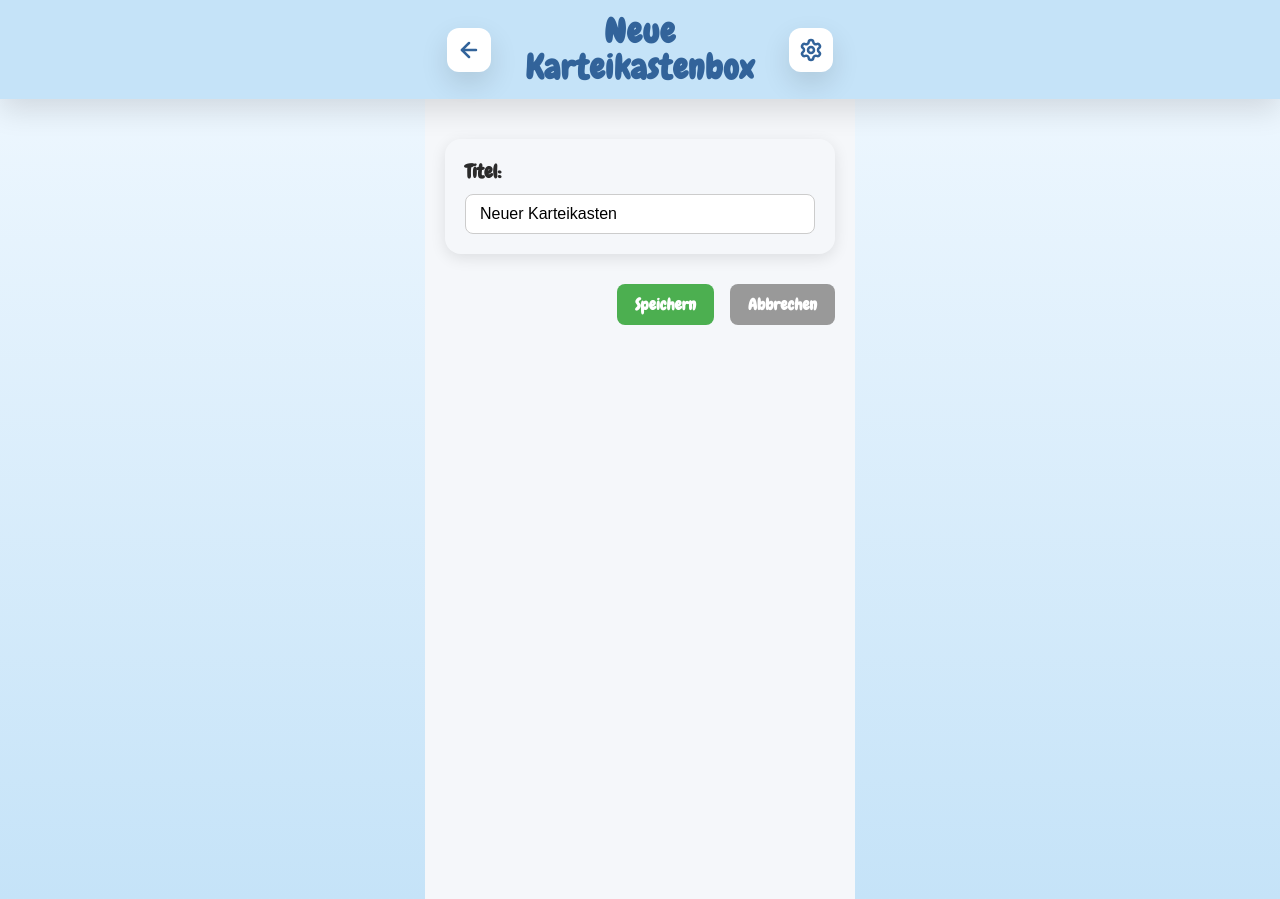
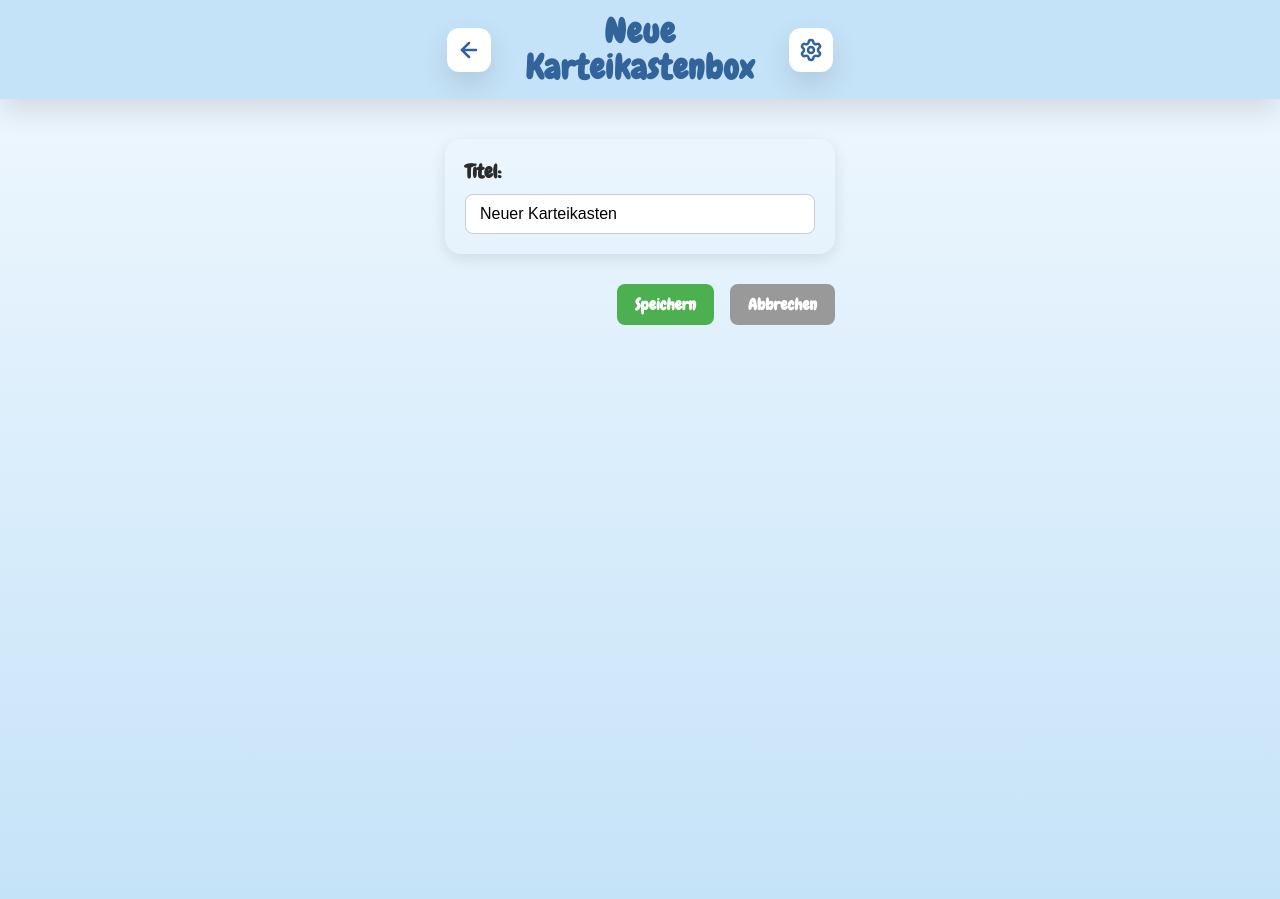
Before and after one commit to anne-kmmr/SubwaySurfers, a Next.js app: page /createBoxView in a window 1280 px wide. Built offline with nearby package versions, Linux system fonts and the light colour scheme.

Commit message:
changed vm and need to do some backup changes

```diff
--- a/src/app/createBoxView/createBoxView.module.css
+++ b/src/app/createBoxView/createBoxView.module.css
@@ -5,7 +5,6 @@
   padding: 40px 20px;
   min-height: 100vh;
   box-sizing: border-box;
-  background-color: #f5f7fa;
 }
 
 .content {
```
